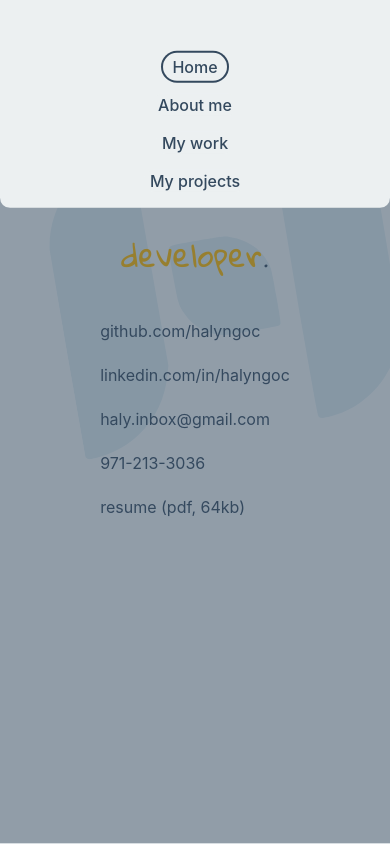
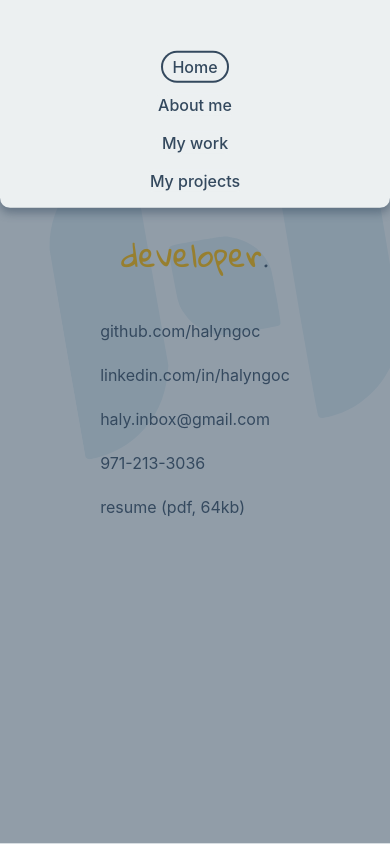
Before and after one commit to halyngoc/halyngoc.github.io, a React (Create React App) app: page / in a window 390 px wide. Both pictures are taken after a click on the button 14 px from the left and 24 px from the top of the page. Shown: the top 844 px of the page. Built offline with nearby package versions, Linux system fonts and the light colour scheme.

Commit message:
Add nav bar drop shadow when you scroll down

```diff
--- a/src/components/Nav.jsx
+++ b/src/components/Nav.jsx
@@ -1,5 +1,5 @@
-import React, { useState } from 'react'
-import styled from 'styled-components'
+import React, { useState, useEffect } from 'react'
+import styled, { css } from 'styled-components'
 import { theme } from '../globalStyle'
 import { useDevice } from '../util'
 import { useSpring, useTransition, animated } from 'react-spring'
@@ -17,6 +17,9 @@ const HorizontalNav = styled.nav`
   width: 100%;
   border-bottom-left-radius: 10px;
   border-bottom-right-radius: 10px;
+  ${(props) => !(props.isScrollAtTop) && css`
+    box-shadow: 0 5px 10px ${theme.text}7f;
+  `}
 
   ul {
     list-style: none;
@@ -56,6 +59,9 @@ const VerticalNav = styled(animated.nav)`
   width: 100%;
   border-bottom-left-radius: 10px;
   border-bottom-right-radius: 10px;
+  ${(props) => !props.isScrollAtTop && css`
+    box-shadow: 0 5px 10px ${theme.text}7f;
+  `}
 
   ul {
     list-style: none;
@@ -177,11 +183,11 @@ function MobileNav({ onItemClick, selectedItem, onSelectedChange }) {
   return transitions.map(({ item, key, props }) =>
     item
       ? <>
-        <VerticalNav key={key} style={props}>
+        <VerticalNav key={key} style={props} >
           <button onClick={() => setShowNavContent(false)}><Icon icon={multiplyIcon} /></button>
           <NavContent onItemClick={onMobileNavItemClick} selectedItem={selectedItem} onSelectedChange={onSelectedChange} />
         </VerticalNav>
-        <Overlay style={props} onClick={() => setShowNavContent(false)} />
+        <Overlay key={`overlay-${key}`} style={props} onClick={() => setShowNavContent(false)} />
       </>
       : <VerticalNav key={key} style={props}>
         <button onClick={() => setShowNavContent(true)}><Icon icon={barsIcon} /></button>
@@ -191,7 +197,18 @@ function MobileNav({ onItemClick, selectedItem, onSelectedChange }) {
 
 export default function Nav(props) {
   const [, isOneColumnLayout] = useDevice()
+  const [isScrollAtTop, setIsScrollAtTop] = useState(true)
 
-  if (!isOneColumnLayout) return <HorizontalNav><NavContent {...props} /></HorizontalNav>
-  else return <MobileNav {...props} />
+  const onPageScroll = _ => {
+    if (window.scrollY === 0) setIsScrollAtTop(true)
+    else setIsScrollAtTop(false)
+  }
+
+  useEffect(() => {
+    window.addEventListener('scroll', onPageScroll)
+    return () => window.removeEventListener('scroll', onPageScroll)
+  }, [])
+
+  if (!isOneColumnLayout) return <HorizontalNav isScrollAtTop={isScrollAtTop}><NavContent {...props} /></HorizontalNav>
+  else return <MobileNav isScrollAtTop={isScrollAtTop} {...props} />
 }
```
